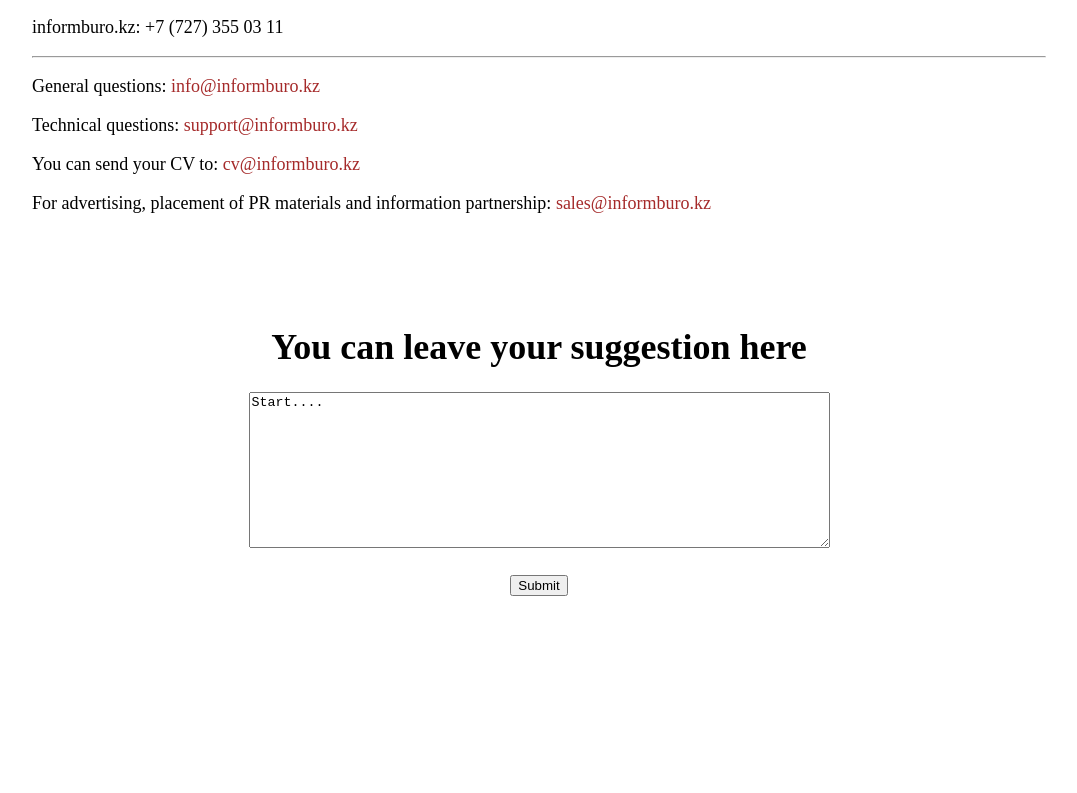
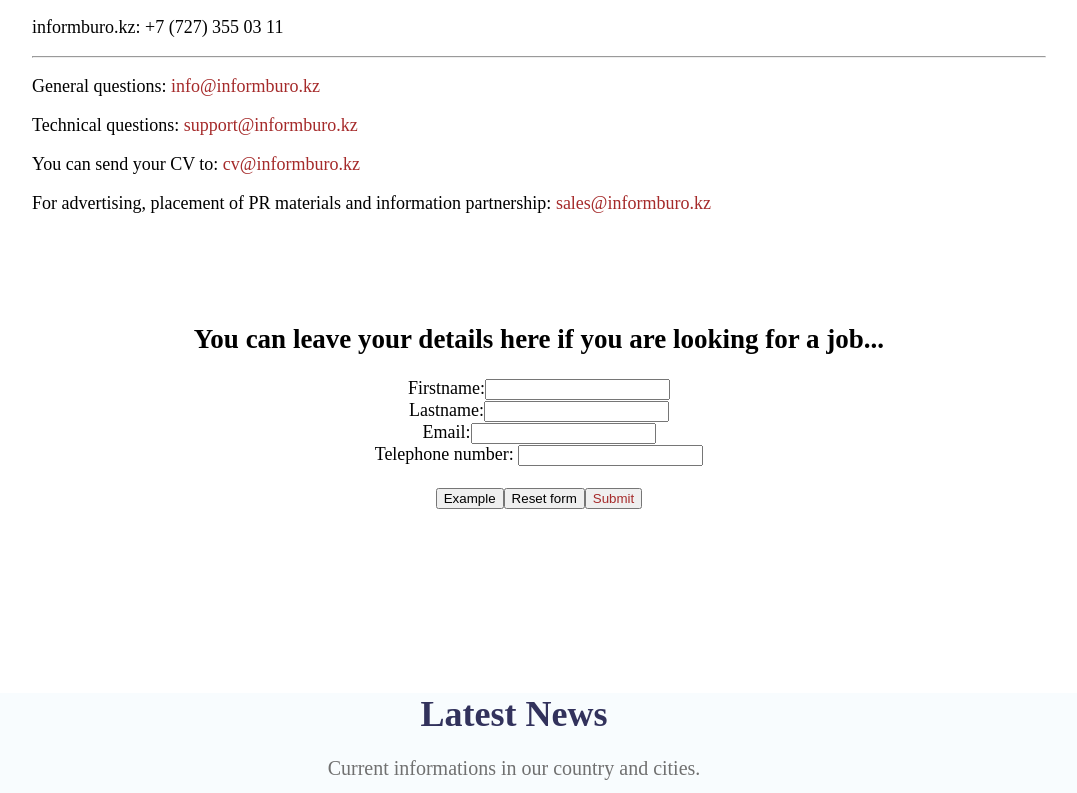
Before and after one commit to Satyshovad/newsPortal, an Angular app: page /contacts in a window 1280 px wide. Shown: the part 507-1300 px from the top of the page, without its empty margins (126-1203 px from the left). Built offline with nearby package versions, Linux system fonts and the light colour scheme.

Commit message:
Angular Project

```diff
--- a/src/app/contacts/contacts.component.html
+++ b/src/app/contacts/contacts.component.html
@@ -4,32 +4,104 @@
     <div class="inside-content">
       <h3>{{iText}} Office</h3>
       <p>050000, Almaty, D. Kunaev str., 77, office 512</p>
-      <p>e-mail: <a [ngStyle]="myStyle" (click)='buttonClick()'>astana@informburo.kz, almaty@informburo.kz</a></p>
+      <p>e-mail: <a [ngStyle]="brown" (click)='buttonClick()'>astana@informburo.kz, almaty@informburo.kz</a></p>
       <p><b>{{iText}}  </b>news on Channel 31"</p>
       <p>Phone number: <a (click)='buttonClick()'>+7 (727) 315 95 31</a>(Almaty)</p>
-      <p>e-mail: <a [ngStyle]="myStyle" (click)='buttonClick()'>informburo@31.kz</a></p>
+      <p>e-mail: <a [ngStyle]="brown" (click)='buttonClick()'>informburo@31.kz</a></p>
       <p>{{iText| lowercase}}.kz: <a  (click)='buttonClick()'>+7 (727) 355 03 11</a></p>
       <hr>
-      <p>General questions: <a [ngStyle]="myStyle" (click)='buttonClick()'>info@informburo.kz</a></p>
-      <p>Technical questions: <a [ngStyle]="myStyle" (click)='buttonClick()'>support@informburo.kz</a></p>
-      <p>You can send your CV to: <a [ngStyle]="myStyle" (click)='buttonClick()'>cv@informburo.kz</a></p>
-      <p>For advertising, placement of PR materials and information partnership: <a [ngStyle]="myStyle" (click)='buttonClick()'>sales@informburo.kz</a></p>
+      <p>General questions: <a [ngStyle]="brown" (click)='buttonClick()'>info@informburo.kz</a></p>
+      <p>Technical questions: <a [ngStyle]="brown" (click)='buttonClick()'>support@informburo.kz</a></p>
+      <p>You can send your CV to: <a [ngStyle]="brown" (click)='buttonClick()'>cv@informburo.kz</a></p>
+      <p>For advertising, placement of PR materials and information partnership: <a [ngStyle]="brown" (click)='buttonClick()'>sales@informburo.kz</a></p>
 
       <div class = "texta">
-        <h1>You can leave your suggestion here</h1>
+        <h2>You can leave your details here if you are looking for a job...</h2>
+        <!--FirstName-->
+        <form #form="ngForm" (ngSubmit)="onSubmit(form)" style="margin-bottom: -100px" >
+          <div>
+            <label for="firstname">Firstname:</label>
+            <input type="text" id="firstname" minlength="4" maxLength="12" pattern="^[a-zA-Z]+$"
+                   name="firstname" [(ngModel)]="person.firstname" required #firstname="ngModel" />
+            <div [style.color]="'red'" *ngIf="!firstname?.valid && (firstname?.dirty || firstname?.touched)">
+              Invalid First Name
+              <div *ngIf="firstname?.errors?.required">
+                First Name is required
+              </div>
+              <div *ngIf="firstname?.errors?.minlength">
+                First Name min length error {{firstname?.errors?.minlength?.requiredLength}}
+              </div>
+              <div *ngIf="firstname?.errors?.pattern">
+                First Name must contain only latin letters
+              </div>
+            </div>
+          </div>
 
-        <form >
+          <!--LastName-->
+            <div>
+              <label for="lastname" >Lastname:</label>
+              <input type="text" id="lastname" minlength="5" maxLength="16" pattern="^[a-zA-Z]+$"
+                     name="lastname" [(ngModel)]="person.lastname" required #lastname="ngModel" />
+              <div [style.color]="'red'" *ngIf="!lastname?.valid && (lastname?.dirty || lastname?.touched)">
+                Invalid Lastname
+                <div *ngIf="lastname?.errors?.required">
+                  Lastname is required
+                </div>
+                <div *ngIf="lastname?.errors?.minlength">
+                  Lastname min length error {{lastname?.errors?.minlength?.requiredLength}}
+                </div>
+                <div *ngIf="lastname?.errors?.pattern">
+                  Lastame must contain only latin letters
+                </div>
+              </div>
+            </div>
+          <!--Email-->
+          <div>
+            <label for="email">Email:</label>
+            <input type="text" id="email" minlength="6" maxLength="20" pattern="^[a-z0-9._%+-]+@[a-z]+\.[a-z]{2,4}$"
+                   name="email" [(ngModel)]="person.email" required #email="ngModel" />
+            <div [style.color]="'red'" *ngIf="!email?.valid && (email?.dirty || email?.touched)">
+              Invalid Email
+              <div *ngIf="email?.errors?.required">
+                Email is required
+              </div>
+              <div *ngIf="email?.errors?.minlength">
+                Email min length error {{email?.errors?.minlength?.requiredLength}}
+              </div>
+              <div *ngIf="email?.errors?.pattern">
+                Email must contain latin letters and only . _ % + - symbols, after @ must contain only lowercase.
+              </div>
+            </div>
+          </div>
 
-          <textarea id="w3review" name="w3review" rows="10" cols="70">Start....
-          </textarea>
-          <br><br>
-          <input type="submit" value="Submit">
-          <!--<button (click)="submit()">Submit(Input)</button>-->
+          <!--Telephone number-->
+          <div>
+            <label for="tel" >Telephone number: </label>
+            <input type="text" id="tel" minlength="11" maxLength="12" pattern="^\+?[7-8][-\(]?\d{3}\)?-?\d{3}-?\d{2}-?\d{2}$"
+                   name="tel" [(ngModel)]="person.tel" required #tel="ngModel" />
+            <div [style.color]="'red'" *ngIf="!tel?.valid && (tel?.dirty || tel?.touched)">
+              Invalid Telephone number
+              <div *ngIf="tel?.errors?.required">
+                Telephone number is required
+              </div>
+              <div *ngIf="tel?.errors?.minlength">
+                Telephone number min length error {{tel?.errors?.minlength?.requiredLength}}
+              </div>
+              <div *ngIf="tel?.errors?.pattern">
+                Telephone number must contain only numbers
+              </div>
+            </div>
+          </div>
+          <br>
+
+          <button type="button" (click)="example()">Example</button>
+          <button type="button" (click)="reset(form)">Reset form</button>
+
+          <button type="submit" [ngStyle]="brown" (click)='submit()'>Submit</button>
         </form>
       </div>
     </div>
   </div>
-
 </div>
 
 <app-latestnews></app-latestnews>
--- a/src/app/contacts/contacts.component.ts
+++ b/src/app/contacts/contacts.component.ts
@@ -2,6 +2,7 @@
 import {NgForm} from '@angular/forms';
 import {IDeactivateComponent} from '../services/contacts-can-deactivate-guard.service';
 import {Observable} from 'rxjs';
+import {Person} from '../../model/person';
 
 @Component({
   selector: 'app-contacts',
@@ -13,9 +14,12 @@
   constructor() { }
   title = 'Contacts';
   iText = 'Informburo';
-  myStyle = {
+  brown = {
     color: 'brown'
 };
+  person: Person;
+  @ViewChild('form')
+  personForm: NgForm;
 
   canExit(): boolean{
     if (window.confirm('Are you sure to leave this page?')){
@@ -25,10 +29,40 @@
     }
   }
 
-  ngOnInit(): void {
-  }
   // tslint:disable-next-line:typedef
   buttonClick() {
-     alert('Thank you, contact us!');
+    alert('Thank you, contact us!');
+  }
+
+  ngOnInit(): void {
+    this.person = new Person(1, '', '', '', '');
+    console.log('Person object after init: ', this.person);
+  }
+
+  // tslint:disable-next-line:typedef
+  example() {
+    this.person.firstname = 'Adam';
+    this.person.lastname = 'Adamov';
+    this.person.email = 'adam_a@gmail.com';
+    this.person.tel = '+78771236230';
+  }
+
+  // tslint:disable-next-line:typedef
+  reset(form: NgForm) {
+    form.resetForm();
+  }
+
+  // tslint:disable-next-line:typedef
+  onSubmit(form: NgForm) {
+    console.log('onSubmit event handled');
+    console.log('valid state: ', form.valid);
+    console.log(form);
+    /*console.log(form.value);*/
+    console.log(this.personForm.value);
+  }
+
+  // tslint:disable-next-line:typedef
+  submit(){
+      alert('Thank you! )' + this.person.firstname +' We will get back to you:)' );
   }
 }
--- a/src/app/latestnews/latestnews.component.css
+++ b/src/app/latestnews/latestnews.component.css
@@ -52,3 +52,10 @@
 .box-item  > h4{
   margin-top: 5px;
 }
+
+.content{
+  position: relative;
+  display: block;
+  top: 60px;
+  left: 50px;
+}
--- a/src/app/latestnews/latestnews.component.html
+++ b/src/app/latestnews/latestnews.component.html
@@ -11,6 +11,8 @@
       <p>{{news.content| textSize}}</p>
     </div>
   </div>
+
+
 
 
 
--- /dev/null
+++ b/src/model/person.ts
@@ -0,0 +1,15 @@
+export class Person {
+  id: number;
+  firstname: string;
+  lastname: string;
+  email: string;
+  tel: string;
+
+  constructor(id: number, firstname: string, lastname: string, email: string, tel: string) {
+    this.id = id;
+    this.firstname = firstname;
+    this.lastname = lastname;
+    this.email = email;
+    this.tel = tel;
+  }
+}
```
Also changed, not shown: src/app/app.module.ts (+2 -11 lines), src/app/contacts/gte.directives.ts (added, +28 -0 lines).
